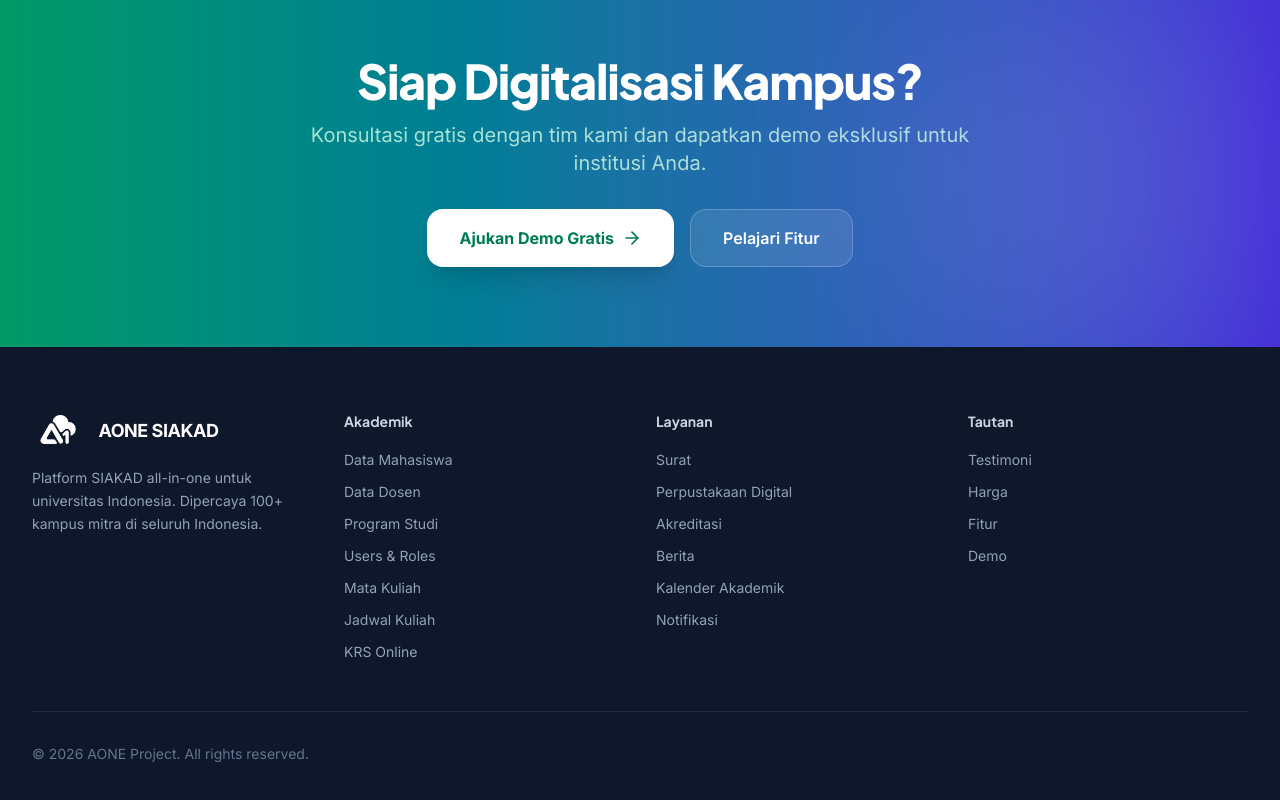
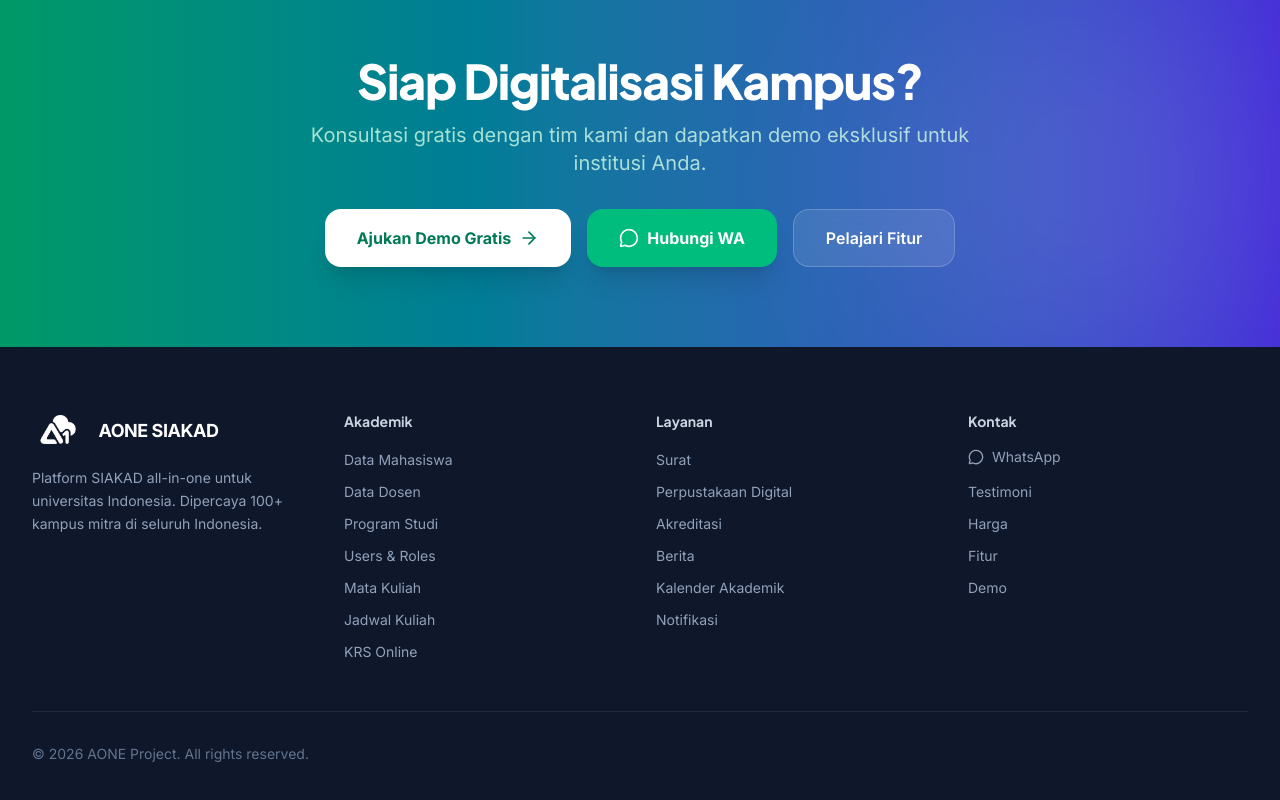
Before and after one commit to agisfathonah0-lang/aone-siakad, a React (Vite) app in the folder frontend/: page / in a window 1280 px wide. Shown: the part 6465-7265 px from the top of the page. Built offline with nearby package versions, Linux system fonts and the light colour scheme.

Commit message:
feat: tambah kontak WA support di CTA dan footer

```diff
--- a/frontend/src/pages/LandingPage.tsx
+++ b/frontend/src/pages/LandingPage.tsx
@@ -10,7 +10,7 @@ import {
   Library, Newspaper, Calendar, Bell, Cctv,
   Palette, DoorOpen, Globe, Database, Bot, AlertTriangle, BarChart3, Settings,
   Wallet, Sparkles, ArrowRight, Check, Menu, X, Quote, ChevronDown, Clock,
-  School, Layers,
+  School, Layers, MessageCircle,
 } from 'lucide-react';
 
 const featureSlugs: Record<string, string> = {
@@ -547,6 +547,9 @@ export default function LandingPage() {
             <button onClick={() => navigate('/register')} className="px-8 py-4 bg-white text-emerald-700 rounded-2xl text-base font-bold shadow-xl hover:scale-105 transition-all inline-flex items-center gap-2">
               Ajukan Demo Gratis <ArrowRight className="w-5 h-5" />
             </button>
+            <a href="https://wa.me/6285222473457" target="_blank" rel="noopener noreferrer" className="px-8 py-4 bg-emerald-500 text-white rounded-2xl text-base font-bold shadow-xl hover:scale-105 hover:bg-emerald-400 transition-all inline-flex items-center gap-2">
+              <MessageCircle className="w-5 h-5" /> Hubungi WA
+            </a>
             <Link to="/fitur/data-mahasiswa" className="px-8 py-4 bg-white/10 backdrop-blur-sm border border-white/20 text-white rounded-2xl text-base font-semibold hover:bg-white/20 transition inline-flex items-center gap-2">
               Pelajari Fitur
             </Link>
@@ -583,8 +586,9 @@ export default function LandingPage() {
               </ul>
             </div>
             <div>
-              <h4 className="text-sm font-bold text-slate-300 mb-4">Tautan</h4>
+              <h4 className="text-sm font-bold text-slate-300 mb-4">Kontak</h4>
               <ul className="space-y-2">
+                <li><a href="https://wa.me/6285222473457" target="_blank" rel="noopener noreferrer" className="text-sm text-slate-400 hover:text-emerald-400 transition inline-flex items-center gap-2"><MessageCircle className="w-4 h-4" /> WhatsApp</a></li>
                 <li><Link to="/testimoni" className="text-sm text-slate-400 hover:text-emerald-400 transition">Testimoni</Link></li>
                 <li><Link to="/harga" className="text-sm text-slate-400 hover:text-emerald-400 transition">Harga</Link></li>
                 <li><Link to="/fitur/data-mahasiswa" className="text-sm text-slate-400 hover:text-emerald-400 transition">Fitur</Link></li>
```
